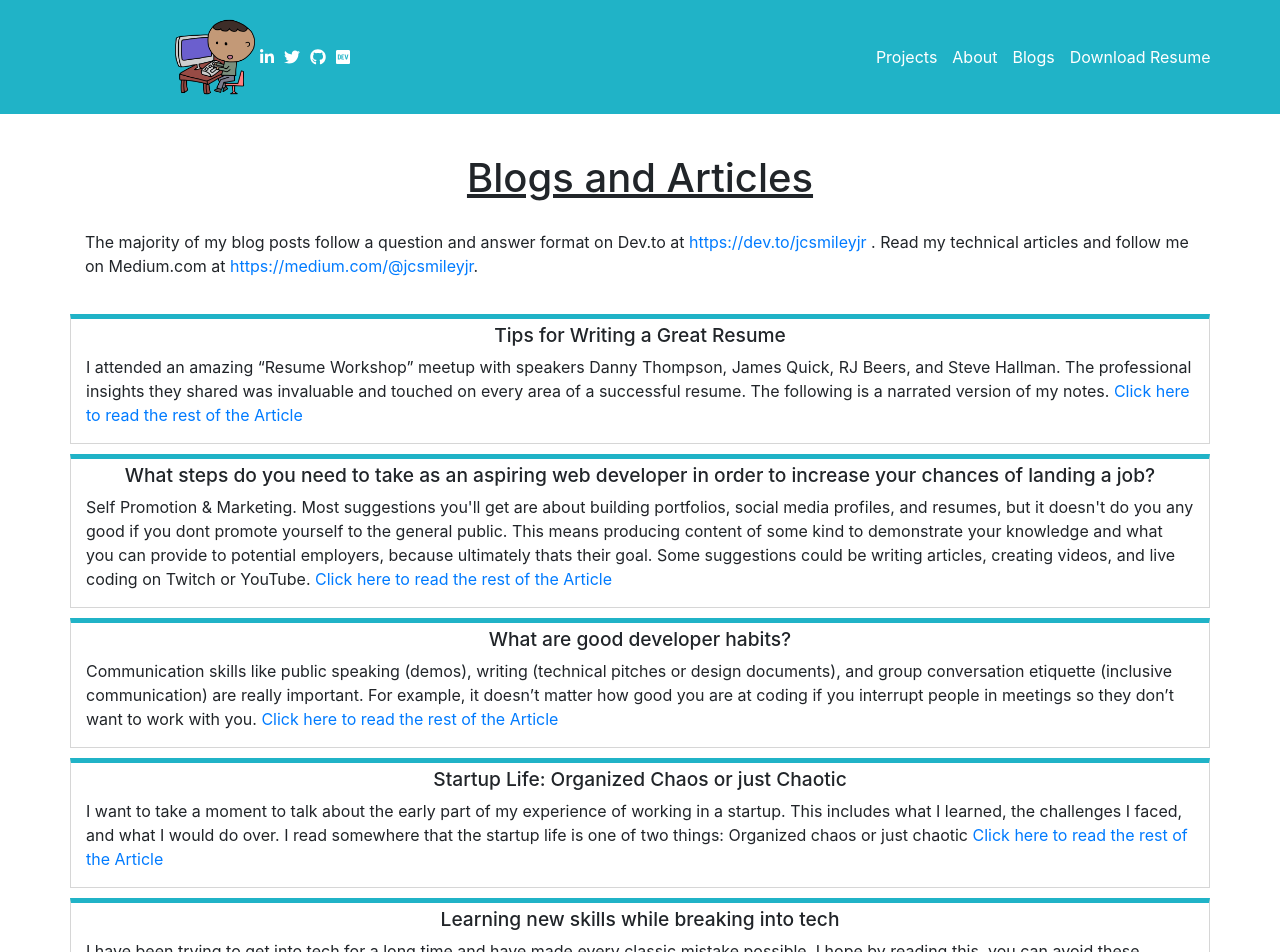
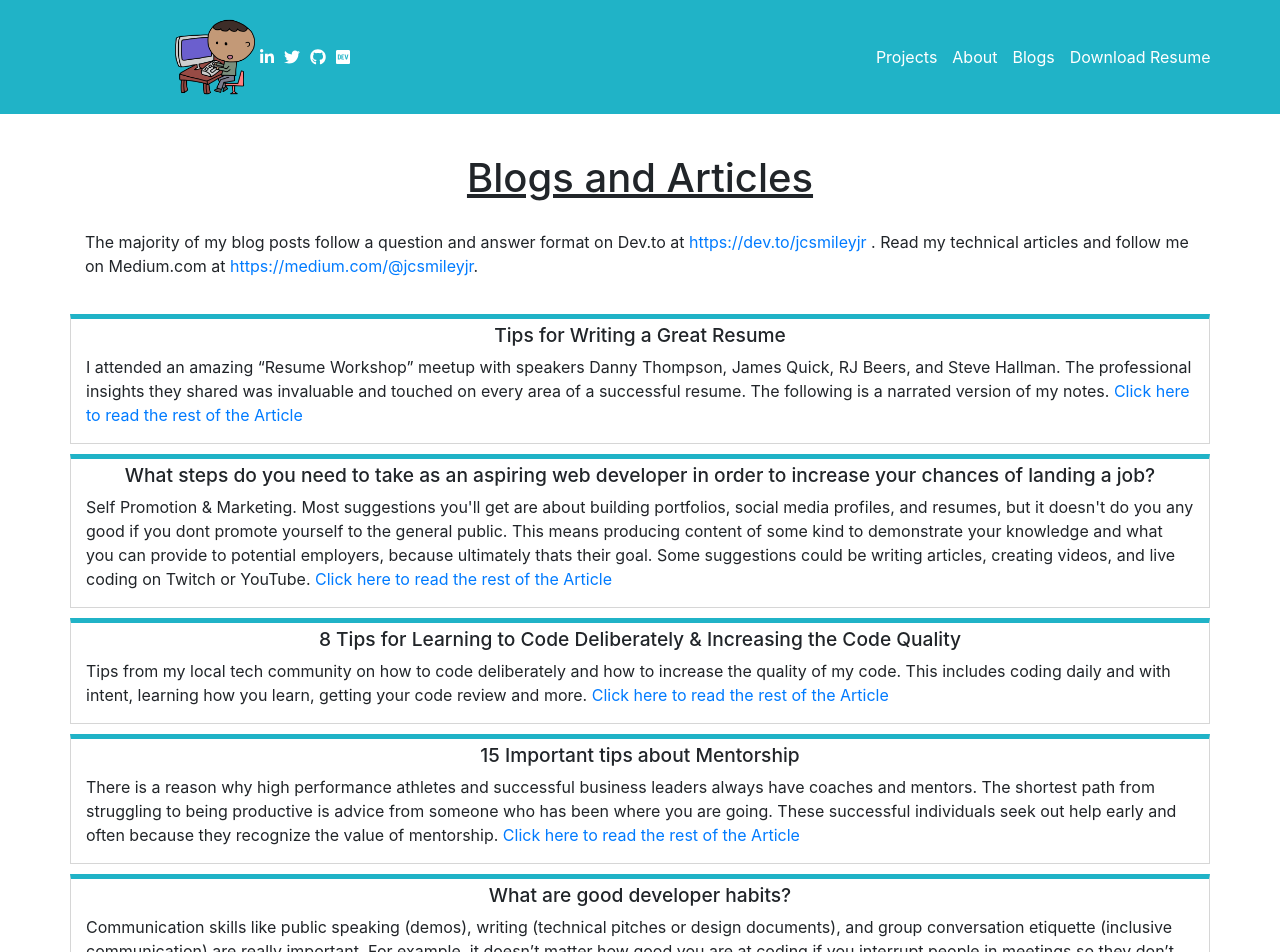
Before and after one commit to jcsmileyjr/Portfolio-v3, a React (Create React App) app in the folder portfolio/: page /blog in a window 1280 px wide. Shown: the top 952 px of the page. Built offline with nearby package versions, Linux system fonts and the light colour scheme.

Commit message:
Added two of my favorite recent blog posts

```diff
--- a/portfolio/src/data/blogPosts.js
+++ b/portfolio/src/data/blogPosts.js
@@ -8,6 +8,16 @@ const post = [
         title:"What steps do you need to take as an aspiring web developer in order to increase your chances of landing a job?",
         content:"Self Promotion & Marketing. Most suggestions you'll get are about building portfolios, social media profiles, and resumes, but it doesn't do you any good if you dont promote yourself to the general public. This means producing content of some kind to demonstrate your knowledge and what you can provide to potential employers, because ultimately thats their goal. Some suggestions could be writing articles, creating videos, and live coding on Twitch or YouTube.",
         link:"https://dev.to/jcsmileyjr/what-steps-do-you-need-to-take-as-an-aspiring-web-developer-in-order-to-increase-your-chances-of-landing-a-job-3ih5",
+    },
+    {
+        title:"8 Tips for Learning to Code Deliberately & Increasing the Code Quality",
+        content:"Tips from my local tech community on how to code deliberately and how to increase the quality of my code. This includes coding daily and with intent, learning how you learn, getting your code review and more. ",
+        link:"https://dev.to/jcsmileyjr/8-tips-for-learning-to-code-deliberately-increasing-the-code-quality-46hb",
+    },
+    {
+        title:"15 Important tips about Mentorship",
+        content:"There is a reason why high performance athletes and successful business leaders always have coaches and mentors. The shortest path from struggling to being productive is advice from someone who has been where you are going. These successful individuals seek out help early and often because they recognize the value of mentorship.",
+        link:"https://dev.to/jcsmileyjr/15-important-tips-about-mentorship-502f",
     },
     {
         title:"What are good developer habits?",
```
